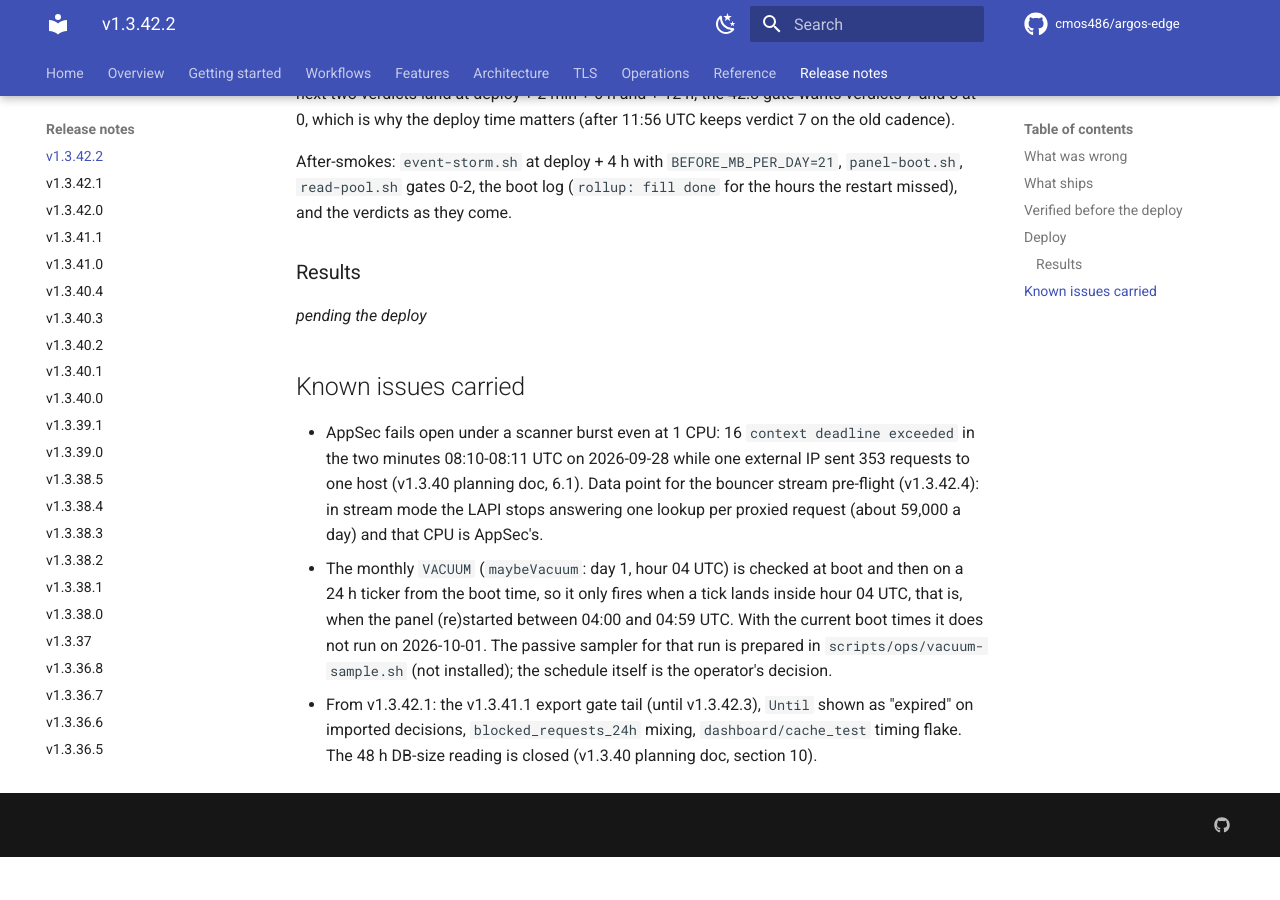
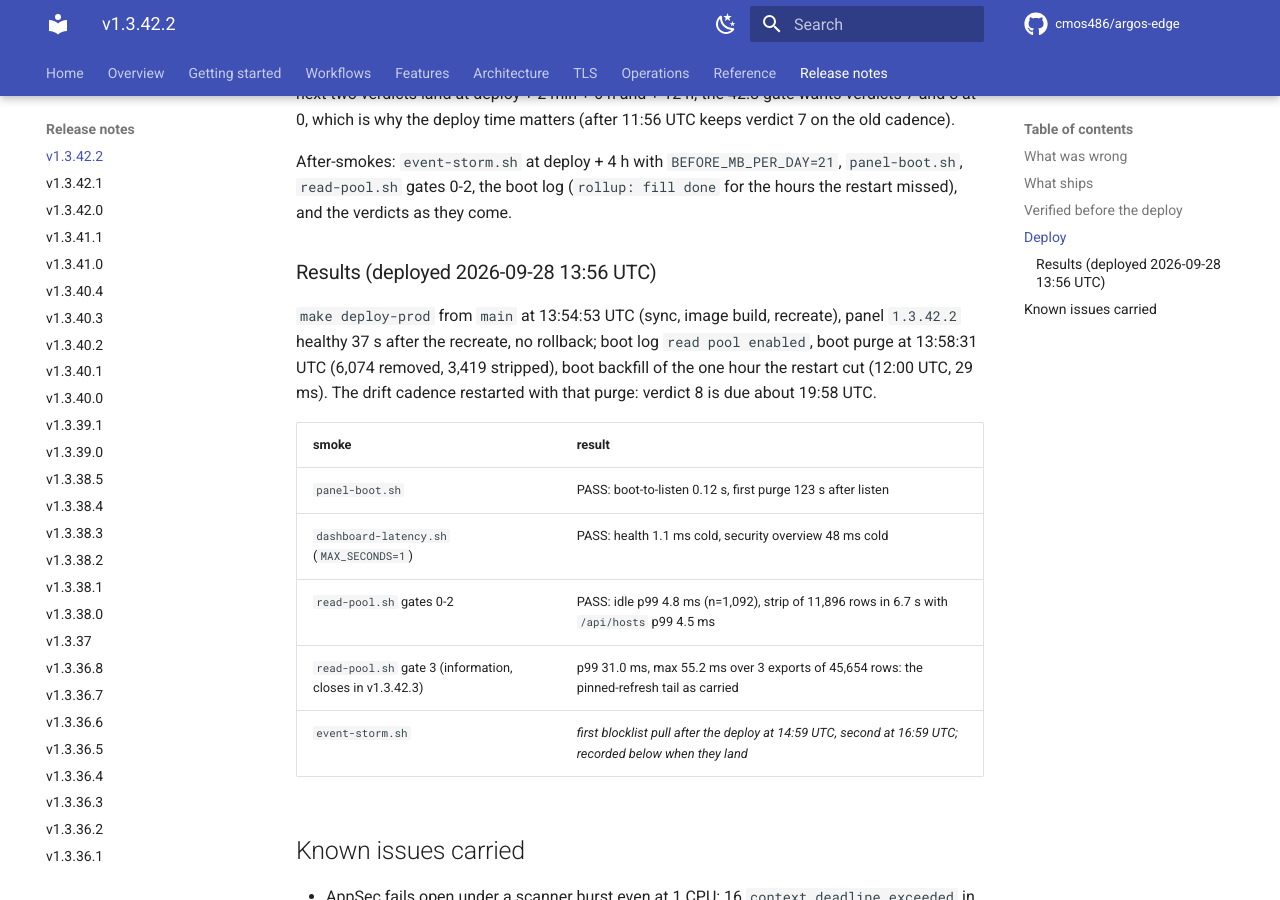
Before and after one commit to cmos486/argos-edge, an MkDocs documentation site: the page built from docs/release-notes/v1.3.42.2.md, in a window 1280 px wide and 900 px high, scrolled down 1606 px. Built offline with MkDocs 1.6.1 and Material for MkDocs 9.7.7, drawn with Linux system fonts in a browser that asks for light colours; comment, search, counter and statistics services are not loaded; before the commit the page ends 2463 px from its top, so only the background shows below that.

Commit message:
docs(release): v1.3.42.2 deploy results

```diff
--- a/docs/release-notes/v1.3.42.2.md
+++ b/docs/release-notes/v1.3.42.2.md
@@ -74,9 +74,22 @@ After-smokes: `event-storm.sh` at deploy + 4 h with
 the boot log (`rollup: fill done` for the hours the restart
 missed), and the verdicts as they come.
 
-### Results
+### Results (deployed 2026-09-28 13:56 UTC)
 
-_pending the deploy_
+`make deploy-prod` from `main` at 13:54:53 UTC (sync, image build,
+recreate), panel `1.3.42.2` healthy 37 s after the recreate, no
+rollback; boot log `read pool enabled`, boot purge at 13:58:31 UTC
+(6,074 removed, 3,419 stripped), boot backfill of the one hour the
+restart cut (12:00 UTC, 29 ms). The drift cadence restarted with that
+purge: verdict 8 is due about 19:58 UTC.
+
+| smoke | result |
+|---|---|
+| `panel-boot.sh` | PASS: boot-to-listen 0.12 s, first purge 123 s after listen |
+| `dashboard-latency.sh` (`MAX_SECONDS=1`) | PASS: health 1.1 ms cold, security overview 48 ms cold |
+| `read-pool.sh` gates 0-2 | PASS: idle p99 4.8 ms (n=1,092), strip of 11,896 rows in 6.7 s with `/api/hosts` p99 4.5 ms |
+| `read-pool.sh` gate 3 (information, closes in v1.3.42.3) | p99 31.0 ms, max 55.2 ms over 3 exports of 45,654 rows: the pinned-refresh tail as carried |
+| `event-storm.sh` | _first blocklist pull after the deploy at 14:59 UTC, second at 16:59 UTC; recorded below when they land_ |
 
 ## Known issues carried
 
```
